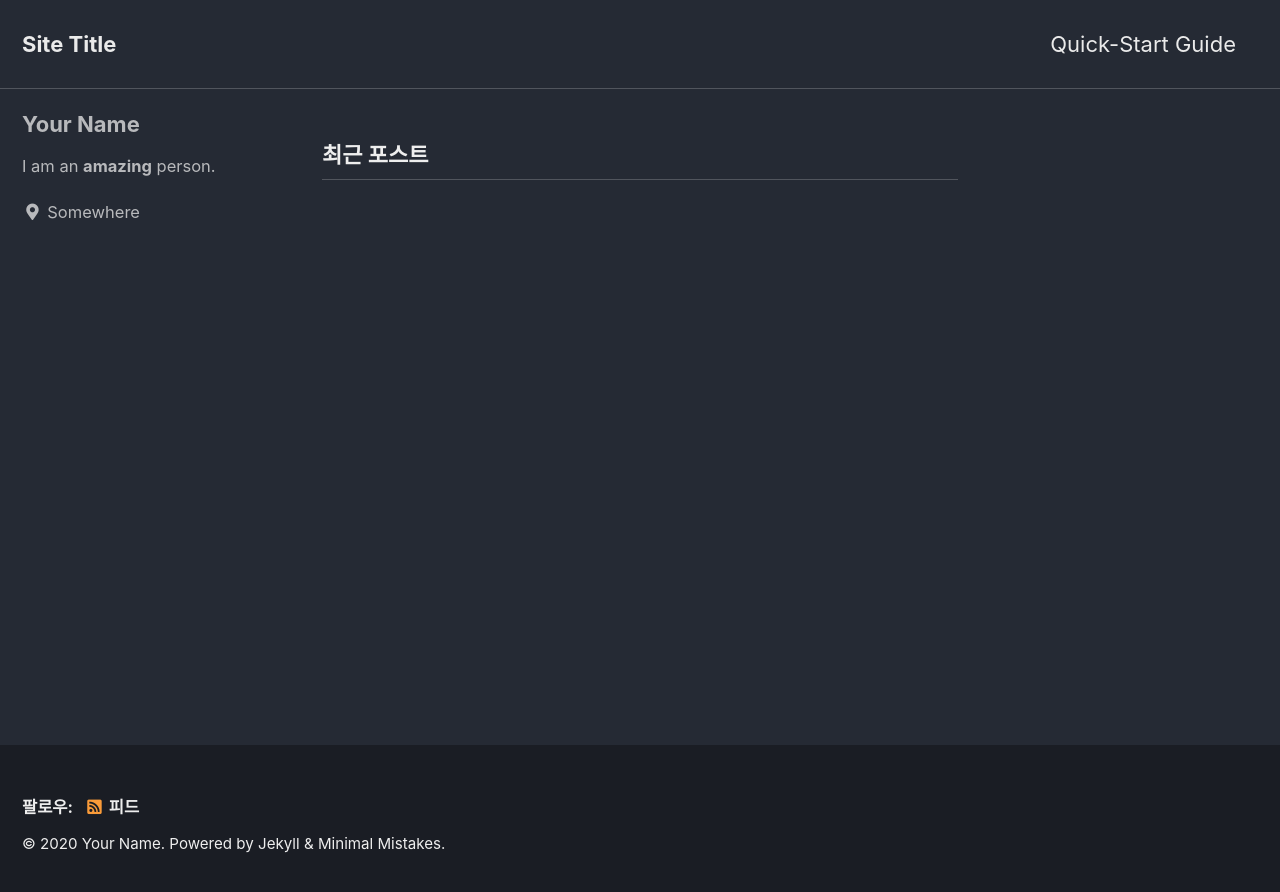
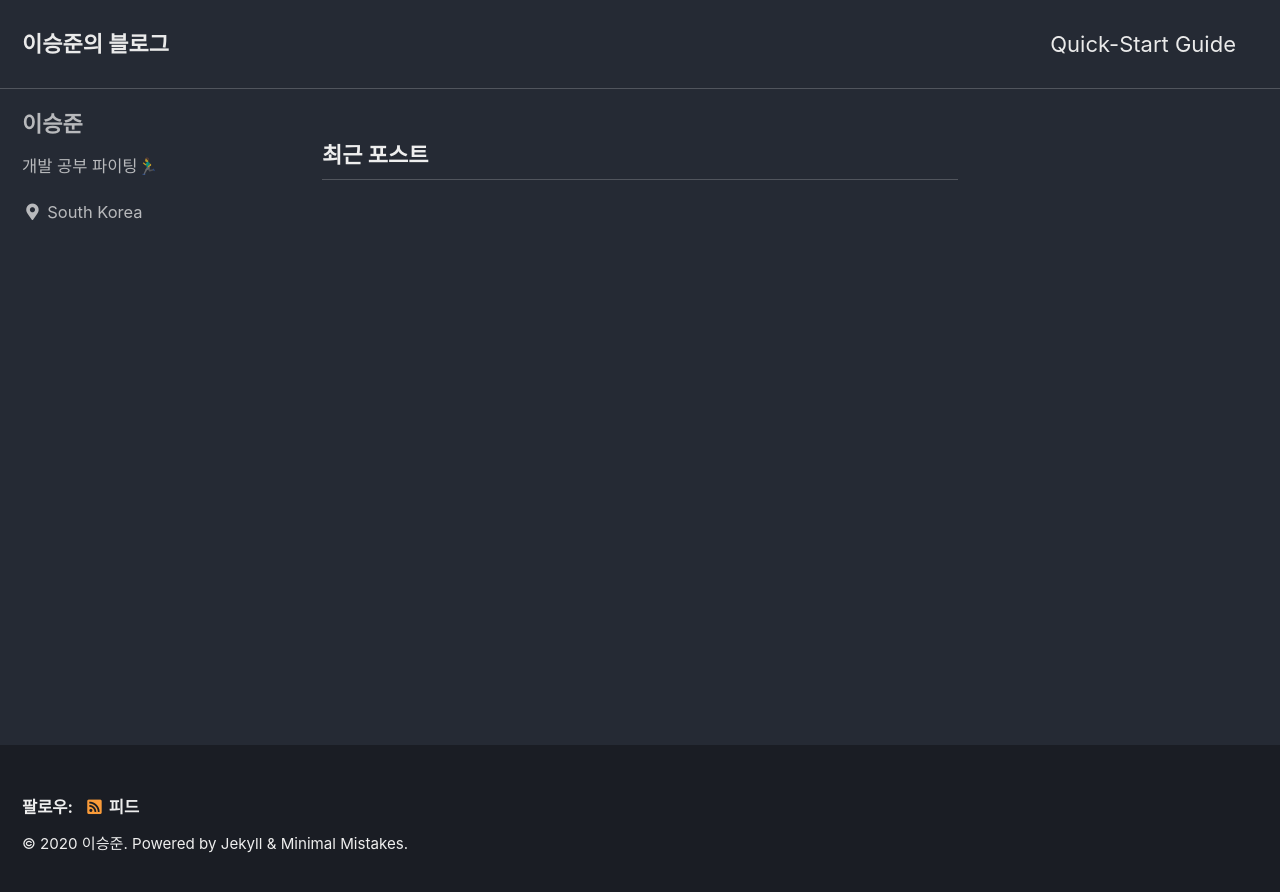
Before and after one commit to g0709-19/g0709-19.github.io, a Jekyll site: the page built from index.html, in a window 1280 px wide. Shown: the top 892 px of the page. Built offline with Jekyll 4.4.1, drawn with Linux system fonts in a browser that asks for light colours; cached includes are drawn as plain includes; the list of posts is cut into pages by our own code.

Commit message:
내 정보 입력

```diff
--- a/_config.yml
+++ b/_config.yml
@@ -16,14 +16,14 @@ minimal_mistakes_skin    : "dark" # "air", "aqua", "contrast", "dark", "dirt", "
 
 # Site Settings
 locale                   : "ko-KR"
-title                    : "Site Title"
+title                    : "이승준의 블로그"
 title_separator          : "-"
 subtitle                 : # site tagline that appears below site title in masthead
-name                     : "Your Name"
-description              : "An amazing website."
+name                     : "이승준"
+description              : "개발 관련 블로그"
 url                      : # the base hostname & protocol for your site e.g. "https://mmistakes.github.io"
 baseurl                  : # the subpath of your site, e.g. "/blog"
-repository               : # GitHub username/repo-name e.g. "mmistakes/minimal-mistakes"
+repository               : "g0709-19/g0709-19.github.io" # GitHub username/repo-name e.g. "mmistakes/minimal-mistakes"
 teaser                   : # path of fallback teaser image, e.g. "/assets/images/500x300.png"
 logo                     : # path of logo image to display in the masthead, e.g. "/assets/images/88x88.png"
 masthead_title           : # overrides the website title displayed in the masthead, use " " for no title
@@ -93,10 +93,10 @@ analytics:
 
 # Site Author
 author:
-  name             : "Your Name"
+  name             : "이승준"
   avatar           : # path of avatar image, e.g. "/assets/images/bio-photo.jpg"
-  bio              : "I am an **amazing** person."
-  location         : "Somewhere"
+  bio              : "개발 공부 파이팅🏃‍♂️"
+  location         : "South Korea"
   email            :
   links:
     - label: "Email"
```
